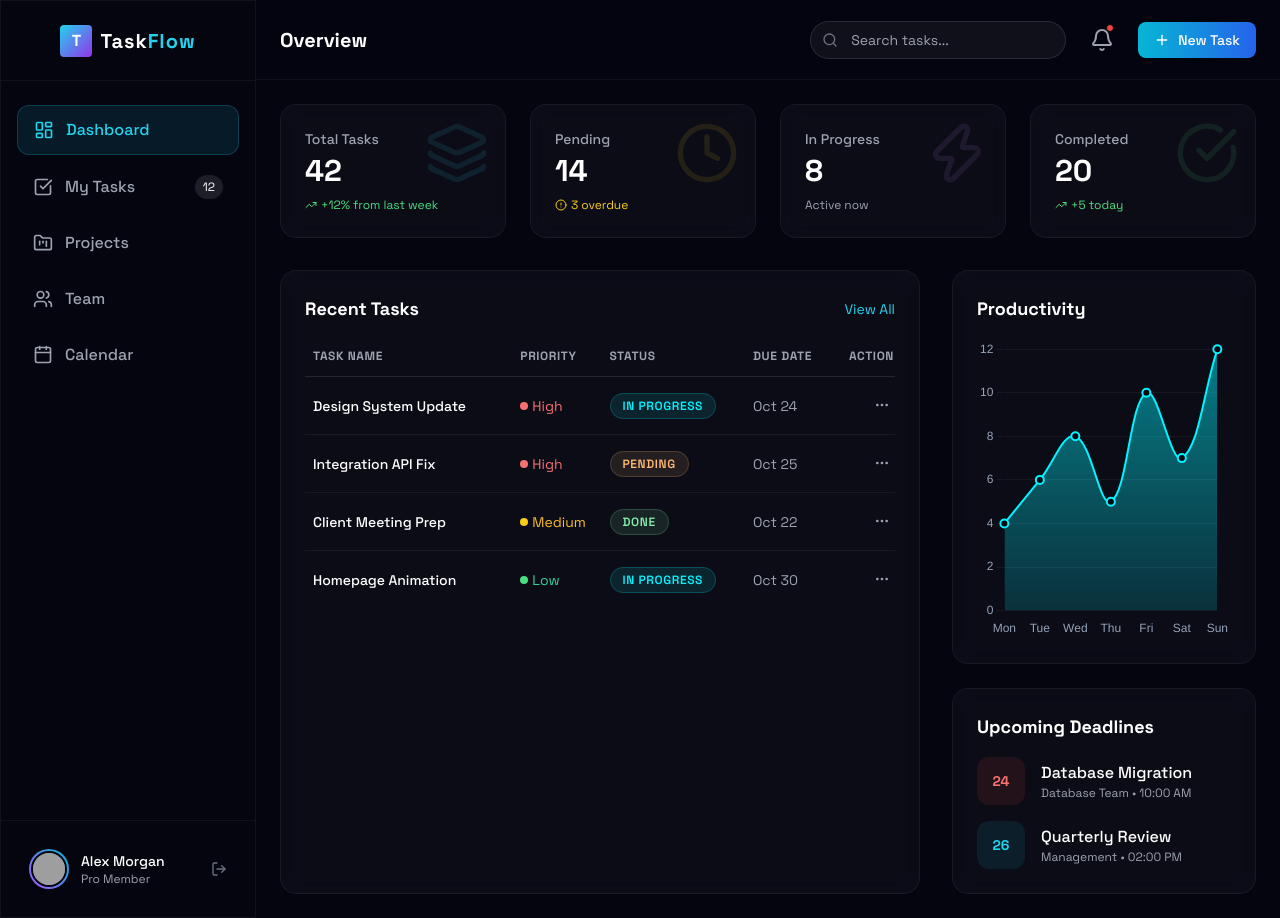
After one commit to Adnan-Kakkattil/taskmanagement, a PHP site: page /dashboard.php in a window 1280 px wide. The commit adds this page. Run offline with PHP 8.4, Linux system fonts and the light colour scheme; some libraries are stand-ins or nearby versions; grey boxes are pictures that could not be loaded.

Commit message:
Dashboard integration

```diff
--- /dev/null
+++ b/dashboard.php
@@ -0,0 +1,431 @@
+<!DOCTYPE html>
+<html lang="en">
+<head>
+    <meta charset="UTF-8">
+    <meta name="viewport" content="width=device-width, initial-scale=1.0">
+    <title>Dashboard - TaskFlow</title>
+
+    <!-- Tailwind CSS -->
+    <script src="https://cdn.tailwindcss.com"></script>
+
+    <!-- Chart.js -->
+    <script src="https://cdn.jsdelivr.net/npm/chart.js"></script>
+
+    <!-- Icons -->
+    <script src="https://unpkg.com/lucide@latest"></script>
+
+    <!-- Google Fonts -->
+    <link href="https://fonts.googleapis.com/css2?family=Space+Grotesk:wght@300;400;500;600;700&display=swap" rel="stylesheet">
+
+    <style>
+        :root {
+            --primary: #00f3ff;
+            --secondary: #bd00ff;
+            --bg-dark: #050510;
+            --card-bg: rgba(255, 255, 255, 0.03);
+        }
+
+        body {
+            font-family: 'Space Grotesk', sans-serif;
+            background-color: var(--bg-dark);
+            color: white;
+        }
+
+        /* Glassmorphism */
+        .glass-panel {
+            background: var(--card-bg);
+            backdrop-filter: blur(10px);
+            border: 1px solid rgba(255, 255, 255, 0.05);
+        }
+
+        /* Custom Scrollbar */
+        ::-webkit-scrollbar {
+            width: 6px;
+            height: 6px;
+        }
+        ::-webkit-scrollbar-track {
+            background: #0a0a1a;
+        }
+        ::-webkit-scrollbar-thumb {
+            background: #333;
+            border-radius: 3px;
+        }
+        ::-webkit-scrollbar-thumb:hover {
+            background: var(--primary);
+        }
+
+        /* Sidebar Transition */
+        .sidebar {
+            transition: transform 0.3s ease-in-out;
+        }
+
+        /* Chart Container */
+        .chart-container {
+            position: relative;
+            height: 300px;
+            width: 100%;
+        }
+
+        /* Status Badges */
+        .status-badge {
+            padding: 0.25rem 0.75rem;
+            border-radius: 9999px;
+            font-size: 0.75rem;
+            font-weight: 600;
+            text-transform: uppercase;
+            letter-spacing: 0.05em;
+        }
+        .status-pending { background: rgba(253, 186, 116, 0.1); color: #fdba74; border: 1px solid rgba(253, 186, 116, 0.2); }
+        .status-progress { background: rgba(0, 243, 255, 0.1); color: #00f3ff; border: 1px solid rgba(0, 243, 255, 0.2); }
+        .status-done { background: rgba(134, 239, 172, 0.1); color: #86efac; border: 1px solid rgba(134, 239, 172, 0.2); }
+        .status-high { color: #f87171; }
+        .status-med { color: #fbbf24; }
+        .status-low { color: #34d399; }
+
+        /* Mobile Overlay */
+        .mobile-overlay {
+            background: rgba(0,0,0,0.5);
+            backdrop-filter: blur(4px);
+        }
+    </style>
+</head>
+<body class="flex h-screen overflow-hidden">
+
+    <!-- Mobile Sidebar Overlay -->
+    <div id="mobile-overlay" class="fixed inset-0 z-20 mobile-overlay hidden lg:hidden" onclick="toggleSidebar()"></div>
+
+    <!-- Sidebar -->
+    <aside id="sidebar" class="fixed inset-y-0 left-0 z-30 w-64 glass-panel border-r border-r-white/5 transform -translate-x-full lg:translate-x-0 lg:static lg:inset-auto flex flex-col sidebar bg-[#050510]">
+        <!-- Brand -->
+        <div class="flex items-center justify-center h-20 border-b border-white/5">
+            <div class="flex items-center gap-2">
+                <div class="w-8 h-8 rounded bg-gradient-to-br from-cyan-400 to-purple-600 flex items-center justify-center font-bold text-white">T</div>
+                <span class="font-bold text-xl tracking-wider text-white">Task<span class="text-cyan-400">Flow</span></span>
+            </div>
+        </div>
+
+        <!-- Nav Links -->
+        <nav class="flex-1 px-4 py-6 space-y-2 overflow-y-auto">
+            <a href="#" class="flex items-center gap-3 px-4 py-3 text-cyan-400 bg-cyan-400/10 rounded-xl border border-cyan-400/20 transition-all">
+                <i data-lucide="layout-dashboard" class="w-5 h-5"></i>
+                <span class="font-medium">Dashboard</span>
+            </a>
+            <a href="#" class="flex items-center gap-3 px-4 py-3 text-gray-400 hover:text-white hover:bg-white/5 rounded-xl transition-all">
+                <i data-lucide="check-square" class="w-5 h-5"></i>
+                <span class="font-medium">My Tasks</span>
+                <span class="ml-auto text-xs bg-white/10 px-2 py-1 rounded-full text-white">12</span>
+            </a>
+            <a href="#" class="flex items-center gap-3 px-4 py-3 text-gray-400 hover:text-white hover:bg-white/5 rounded-xl transition-all">
+                <i data-lucide="folder-kanban" class="w-5 h-5"></i>
+                <span class="font-medium">Projects</span>
+            </a>
+            <a href="#" class="flex items-center gap-3 px-4 py-3 text-gray-400 hover:text-white hover:bg-white/5 rounded-xl transition-all">
+                <i data-lucide="users" class="w-5 h-5"></i>
+                <span class="font-medium">Team</span>
+            </a>
+            <a href="#" class="flex items-center gap-3 px-4 py-3 text-gray-400 hover:text-white hover:bg-white/5 rounded-xl transition-all">
+                <i data-lucide="calendar" class="w-5 h-5"></i>
+                <span class="font-medium">Calendar</span>
+            </a>
+        </nav>
+
+        <!-- User Profile (Bottom) -->
+        <div class="p-4 border-t border-white/5">
+            <div class="flex items-center gap-3 p-3 rounded-xl hover:bg-white/5 cursor-pointer transition-colors">
+                <div class="w-10 h-10 rounded-full bg-gradient-to-tr from-purple-500 to-cyan-500 p-[2px]">
+                    <img src="https://images.unsplash.com/photo-1535713875002-d1d0cf377fde?q=80&w=100&auto=format&fit=crop" class="w-full h-full rounded-full object-cover border-2 border-[#050510]" alt="User">
+                </div>
+                <div class="flex-1 min-w-0">
+                    <p class="text-sm font-medium text-white truncate">Alex Morgan</p>
+                    <p class="text-xs text-gray-400 truncate">Pro Member</p>
+                </div>
+                <i data-lucide="log-out" class="w-4 h-4 text-gray-500 hover:text-red-400 transition-colors"></i>
+            </div>
+        </div>
+    </aside>
+
+    <!-- Main Content -->
+    <main class="flex-1 flex flex-col min-w-0 overflow-hidden bg-[#050510]">
+
+        <!-- Header -->
+        <header class="flex items-center justify-between h-20 px-6 border-b border-white/5 bg-[#050510]/50 backdrop-blur-md sticky top-0 z-10">
+            <div class="flex items-center gap-4">
+                <button onclick="toggleSidebar()" class="lg:hidden p-2 text-gray-400 hover:text-white">
+                    <i data-lucide="menu" class="w-6 h-6"></i>
+                </button>
+                <h1 class="text-xl font-bold hidden sm:block">Overview</h1>
+            </div>
+
+            <!-- Search & Actions -->
+            <div class="flex items-center gap-4">
+                <div class="relative hidden md:block">
+                    <i data-lucide="search" class="absolute left-3 top-1/2 -translate-y-1/2 w-4 h-4 text-gray-500"></i>
+                    <input type="text" placeholder="Search tasks..." class="bg-white/5 border border-white/10 rounded-full pl-10 pr-4 py-2 text-sm text-white focus:outline-none focus:border-cyan-500 w-64 transition-all">
+                </div>
+
+                <button class="relative p-2 text-gray-400 hover:text-white transition-colors">
+                    <i data-lucide="bell" class="w-6 h-6"></i>
+                    <span class="absolute top-1 right-2 w-2 h-2 bg-red-500 rounded-full border border-[#050510]"></span>
+                </button>
+
+                <button class="bg-gradient-to-r from-cyan-500 to-blue-600 text-white px-4 py-2 rounded-lg font-medium text-sm hover:shadow-[0_0_15px_rgba(0,243,255,0.3)] transition-all flex items-center gap-2">
+                    <i data-lucide="plus" class="w-4 h-4"></i>
+                    <span class="hidden sm:inline">New Task</span>
+                </button>
+            </div>
+        </header>
+
+        <!-- Dashboard Content -->
+        <div class="flex-1 overflow-y-auto p-6">
+
+            <!-- Stats Grid -->
+            <div class="grid grid-cols-1 md:grid-cols-2 lg:grid-cols-4 gap-6 mb-8">
+                <!-- Card 1 -->
+                <div class="glass-panel p-6 rounded-2xl relative overflow-hidden group">
+                    <div class="absolute top-0 right-0 p-4 opacity-10 group-hover:scale-110 transition-transform duration-500">
+                        <i data-lucide="layers" class="w-16 h-16 text-cyan-400"></i>
+                    </div>
+                    <div class="relative z-10">
+                        <p class="text-sm text-gray-400 font-medium mb-1">Total Tasks</p>
+                        <h3 class="text-3xl font-bold text-white">42</h3>
+                        <p class="text-xs text-green-400 flex items-center gap-1 mt-2">
+                            <i data-lucide="trending-up" class="w-3 h-3"></i> +12% from last week
+                        </p>
+                    </div>
+                </div>
+
+                <!-- Card 2 -->
+                <div class="glass-panel p-6 rounded-2xl relative overflow-hidden group">
+                    <div class="absolute top-0 right-0 p-4 opacity-10 group-hover:scale-110 transition-transform duration-500">
+                        <i data-lucide="clock" class="w-16 h-16 text-yellow-400"></i>
+                    </div>
+                    <div class="relative z-10">
+                        <p class="text-sm text-gray-400 font-medium mb-1">Pending</p>
+                        <h3 class="text-3xl font-bold text-white">14</h3>
+                        <p class="text-xs text-yellow-400 flex items-center gap-1 mt-2">
+                            <i data-lucide="alert-circle" class="w-3 h-3"></i> 3 overdue
+                        </p>
+                    </div>
+                </div>
+
+                <!-- Card 3 -->
+                <div class="glass-panel p-6 rounded-2xl relative overflow-hidden group">
+                    <div class="absolute top-0 right-0 p-4 opacity-10 group-hover:scale-110 transition-transform duration-500">
+                        <i data-lucide="zap" class="w-16 h-16 text-purple-400"></i>
+                    </div>
+                    <div class="relative z-10">
+                        <p class="text-sm text-gray-400 font-medium mb-1">In Progress</p>
+                        <h3 class="text-3xl font-bold text-white">8</h3>
+                        <p class="text-xs text-gray-400 mt-2">Active now</p>
+                    </div>
+                </div>
+
+                <!-- Card 4 -->
+                <div class="glass-panel p-6 rounded-2xl relative overflow-hidden group">
+                    <div class="absolute top-0 right-0 p-4 opacity-10 group-hover:scale-110 transition-transform duration-500">
+                        <i data-lucide="check-circle" class="w-16 h-16 text-green-400"></i>
+                    </div>
+                    <div class="relative z-10">
+                        <p class="text-sm text-gray-400 font-medium mb-1">Completed</p>
+                        <h3 class="text-3xl font-bold text-white">20</h3>
+                        <p class="text-xs text-green-400 flex items-center gap-1 mt-2">
+                            <i data-lucide="trending-up" class="w-3 h-3"></i> +5 today
+                        </p>
+                    </div>
+                </div>
+            </div>
+
+            <!-- Main Layout Grid -->
+            <div class="grid grid-cols-1 lg:grid-cols-3 gap-8">
+
+                <!-- Left Column (Task Table) -->
+                <div class="lg:col-span-2 glass-panel rounded-2xl p-6">
+                    <div class="flex items-center justify-between mb-6">
+                        <h2 class="text-lg font-bold">Recent Tasks</h2>
+                        <button class="text-sm text-cyan-400 hover:text-cyan-300">View All</button>
+                    </div>
+
+                    <div class="overflow-x-auto">
+                        <table class="w-full text-left">
+                            <thead>
+                                <tr class="text-xs text-gray-400 border-b border-white/10 uppercase tracking-wider">
+                                    <th class="pb-3 pl-2">Task Name</th>
+                                    <th class="pb-3">Priority</th>
+                                    <th class="pb-3">Status</th>
+                                    <th class="pb-3">Due Date</th>
+                                    <th class="pb-3 text-right">Action</th>
+                                </tr>
+                            </thead>
+                            <tbody class="text-sm">
+                                <!-- Row 1 -->
+                                <tr class="group hover:bg-white/5 transition-colors border-b border-white/5">
+                                    <td class="py-4 pl-2 font-medium">Design System Update</td>
+                                    <td class="py-4"><span class="flex items-center gap-1 status-high"><div class="w-2 h-2 rounded-full bg-red-400"></div> High</span></td>
+                                    <td class="py-4"><span class="status-badge status-progress">In Progress</span></td>
+                                    <td class="py-4 text-gray-400">Oct 24</td>
+                                    <td class="py-4 text-right">
+                                        <button class="p-1 hover:text-cyan-400 text-gray-400"><i data-lucide="more-horizontal" class="w-4 h-4"></i></button>
+                                    </td>
+                                </tr>
+                                <!-- Row 2 -->
+                                <tr class="group hover:bg-white/5 transition-colors border-b border-white/5">
+                                    <td class="py-4 pl-2 font-medium">Integration API Fix</td>
+                                    <td class="py-4"><span class="flex items-center gap-1 status-high"><div class="w-2 h-2 rounded-full bg-red-400"></div> High</span></td>
+                                    <td class="py-4"><span class="status-badge status-pending">Pending</span></td>
+                                    <td class="py-4 text-gray-400">Oct 25</td>
+                                    <td class="py-4 text-right">
+                                        <button class="p-1 hover:text-cyan-400 text-gray-400"><i data-lucide="more-horizontal" class="w-4 h-4"></i></button>
+                                    </td>
+                                </tr>
+                                <!-- Row 3 -->
+                                <tr class="group hover:bg-white/5 transition-colors border-b border-white/5">
+                                    <td class="py-4 pl-2 font-medium">Client Meeting Prep</td>
+                                    <td class="py-4"><span class="flex items-center gap-1 status-med"><div class="w-2 h-2 rounded-full bg-yellow-400"></div> Medium</span></td>
+                                    <td class="py-4"><span class="status-badge status-done">Done</span></td>
+                                    <td class="py-4 text-gray-400">Oct 22</td>
+                                    <td class="py-4 text-right">
+                                        <button class="p-1 hover:text-cyan-400 text-gray-400"><i data-lucide="more-horizontal" class="w-4 h-4"></i></button>
+                                    </td>
+                                </tr>
+                                <!-- Row 4 -->
+                                <tr class="group hover:bg-white/5 transition-colors">
+                                    <td class="py-4 pl-2 font-medium">Homepage Animation</td>
+                                    <td class="py-4"><span class="flex items-center gap-1 status-low"><div class="w-2 h-2 rounded-full bg-green-400"></div> Low</span></td>
+                                    <td class="py-4"><span class="status-badge status-progress">In Progress</span></td>
+                                    <td class="py-4 text-gray-400">Oct 30</td>
+                                    <td class="py-4 text-right">
+                                        <button class="p-1 hover:text-cyan-400 text-gray-400"><i data-lucide="more-horizontal" class="w-4 h-4"></i></button>
+                                    </td>
+                                </tr>
+                            </tbody>
+                        </table>
+                    </div>
+                </div>
+
+                <!-- Right Column (Charts & widgets) -->
+                <div class="space-y-6">
+                    <!-- Chart Widget -->
+                    <div class="glass-panel p-6 rounded-2xl">
+                        <h2 class="text-lg font-bold mb-4">Productivity</h2>
+                        <div class="chart-container">
+                            <canvas id="taskChart"></canvas>
+                        </div>
+                    </div>
+
+                    <!-- Upcoming Widget -->
+                    <div class="glass-panel p-6 rounded-2xl">
+                        <h2 class="text-lg font-bold mb-4">Upcoming Deadlines</h2>
+                        <div class="space-y-4">
+                            <div class="flex items-center gap-4">
+                                <div class="w-12 h-12 rounded-xl bg-red-500/10 flex items-center justify-center text-red-400">
+                                    <span class="font-bold text-sm">24</span>
+                                </div>
+                                <div>
+                                    <p class="font-medium">Database Migration</p>
+                                    <p class="text-xs text-gray-400">Database Team • 10:00 AM</p>
+                                </div>
+                            </div>
+                            <div class="flex items-center gap-4">
+                                <div class="w-12 h-12 rounded-xl bg-cyan-500/10 flex items-center justify-center text-cyan-400">
+                                    <span class="font-bold text-sm">26</span>
+                                </div>
+                                <div>
+                                    <p class="font-medium">Quarterly Review</p>
+                                    <p class="text-xs text-gray-400">Management • 02:00 PM</p>
+                                </div>
+                            </div>
+                        </div>
+                    </div>
+                </div>
+
+            </div>
+        </div>
+    </main>
+
+    <!-- Scripts -->
+    <script>
+        // Initialize Icons
+        lucide.createIcons();
+
+        // Toggle Sidebar for Mobile
+        const sidebar = document.getElementById('sidebar');
+        const overlay = document.getElementById('mobile-overlay');
+
+        function toggleSidebar() {
+            const isClosed = sidebar.classList.contains('-translate-x-full');
+            if (isClosed) {
+                sidebar.classList.remove('-translate-x-full');
+                overlay.classList.remove('hidden');
+            } else {
+                sidebar.classList.add('-translate-x-full');
+                overlay.classList.add('hidden');
+            }
+        }
+
+        // Initialize Chart.js
+        const ctx = document.getElementById('taskChart').getContext('2d');
+
+        // Gradient for Chart
+        let gradient = ctx.createLinearGradient(0, 0, 0, 400);
+        gradient.addColorStop(0, 'rgba(0, 243, 255, 0.5)');
+        gradient.addColorStop(1, 'rgba(0, 243, 255, 0)');
+
+        const taskChart = new Chart(ctx, {
+            type: 'line',
+            data: {
+                labels: ['Mon', 'Tue', 'Wed', 'Thu', 'Fri', 'Sat', 'Sun'],
+                datasets: [{
+                    label: 'Tasks Completed',
+                    data: [4, 6, 8, 5, 10, 7, 12],
+                    backgroundColor: gradient,
+                    borderColor: '#00f3ff',
+                    borderWidth: 2,
+                    pointBackgroundColor: '#050510',
+                    pointBorderColor: '#00f3ff',
+                    pointBorderWidth: 2,
+                    pointRadius: 4,
+                    fill: true,
+                    tension: 0.4
+                }]
+            },
+            options: {
+                responsive: true,
+                maintainAspectRatio: false,
+                plugins: {
+                    legend: {
+                        display: false
+                    },
+                    tooltip: {
+                        backgroundColor: 'rgba(5, 5, 16, 0.9)',
+                        titleColor: '#fff',
+                        bodyColor: '#cbd5e1',
+                        borderColor: 'rgba(255,255,255,0.1)',
+                        borderWidth: 1,
+                        padding: 10,
+                        displayColors: false,
+                    }
+                },
+                scales: {
+                    y: {
+                        beginAtZero: true,
+                        grid: {
+                            color: 'rgba(255, 255, 255, 0.05)'
+                        },
+                        ticks: {
+                            color: '#94a3b8'
+                        }
+                    },
+                    x: {
+                        grid: {
+                            display: false
+                        },
+                        ticks: {
+                            color: '#94a3b8'
+                        }
+                    }
+                }
+            }
+        });
+    </script>
+</body>
+</html>
```
Also changed, not shown: login.php (+5 -5 lines).
